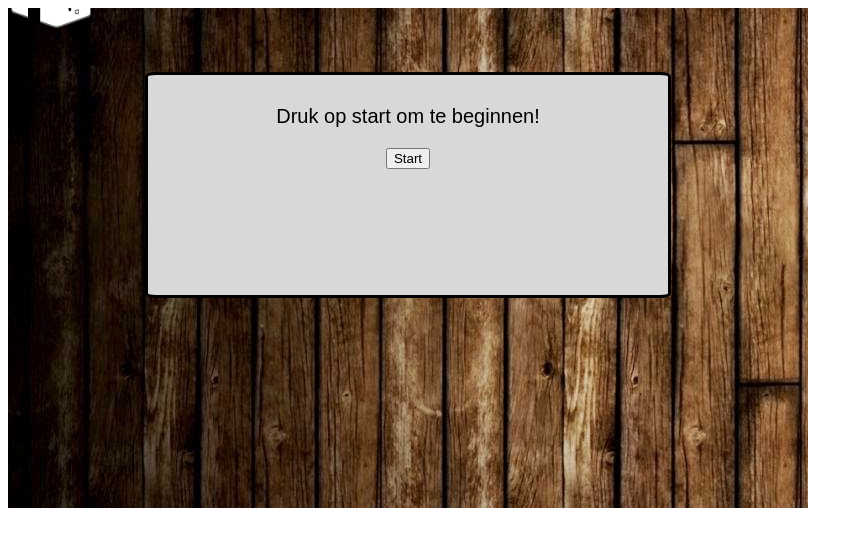
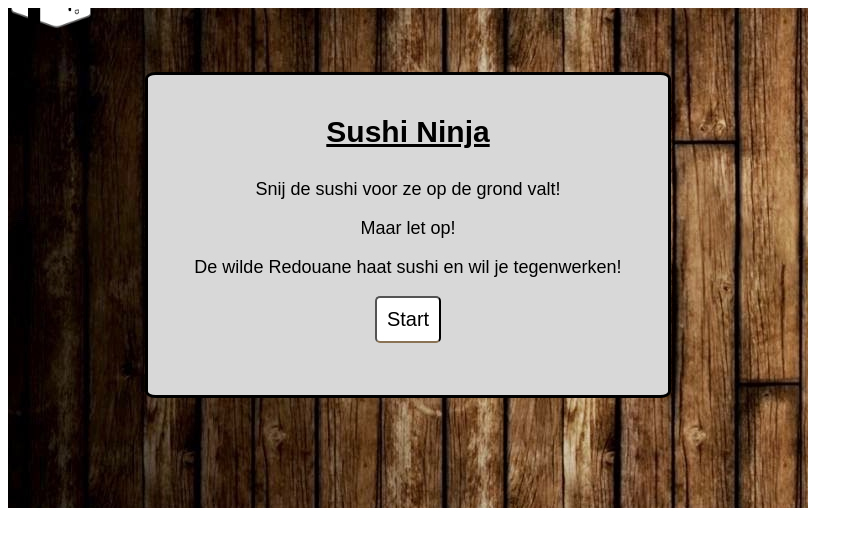
Before and after one commit to dianaradueva/MI2, a plain HTML site: page Spel/NinjaGame.html in a window 1280 px wide. Shown: the whole page, without its empty margins (0-863 px from the left). Drawn offline with nearby package versions, Linux system fonts and the light colour scheme.

Commit message:
startscherm

```diff
--- a/Spel/NinjaGame.css
+++ b/Spel/NinjaGame.css
@@ -19,9 +19,10 @@
     position: relative;
 }
 
+
 .startscherm {
     width: 500px;
-    height: 200px;
+    height: 300px;
     background-color: #D8D8D8;
     margin: auto;
     border: 3px solid black;
@@ -30,9 +31,28 @@
     border-radius: 2%;
 }
 
+#titel {
+    font-size: 30px;
+    text-decoration: underline;
+    font-weight: bold;
+
+}
+
 p {
     font-family: fantasy;
+    font-size: 18px;
+}
+
+#startknop {
+    background-color: white;
+    color: black;
+    border: 4%;
+    border-bottom-color: burlywood;
     font-size: 20px;
+    padding: inherit;
+    border-radius: 5px;
+    ;
+
 }
 
 #verlorenbox {
--- a/Spel/NinjaGame.html
+++ b/Spel/NinjaGame.html
@@ -15,7 +15,10 @@
         <div id="nan2"></div>
 
         <div class="startscherm">
-            <p>Druk op start om te beginnen!</p><button id="startknop">Start</button></div>
+            <p id="titel">Sushi Ninja</p>
+            <p>Snij de sushi voor ze op de grond valt!</p>
+            <p>Maar let op!</p>
+            <p> De wilde Redouane haat sushi en wil je tegenwerken!</p><button id="startknop">Start</button></div>
 
     </div>
 
```
